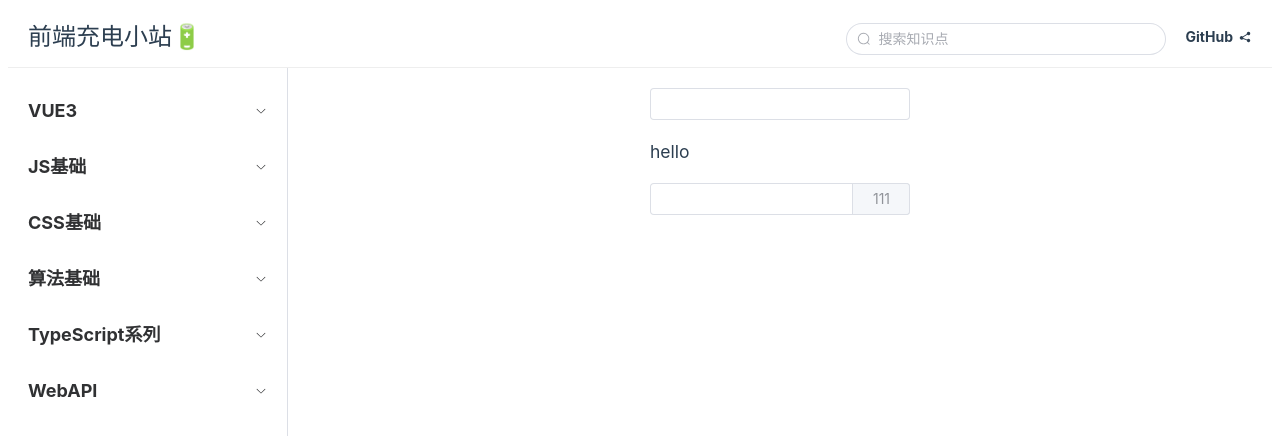
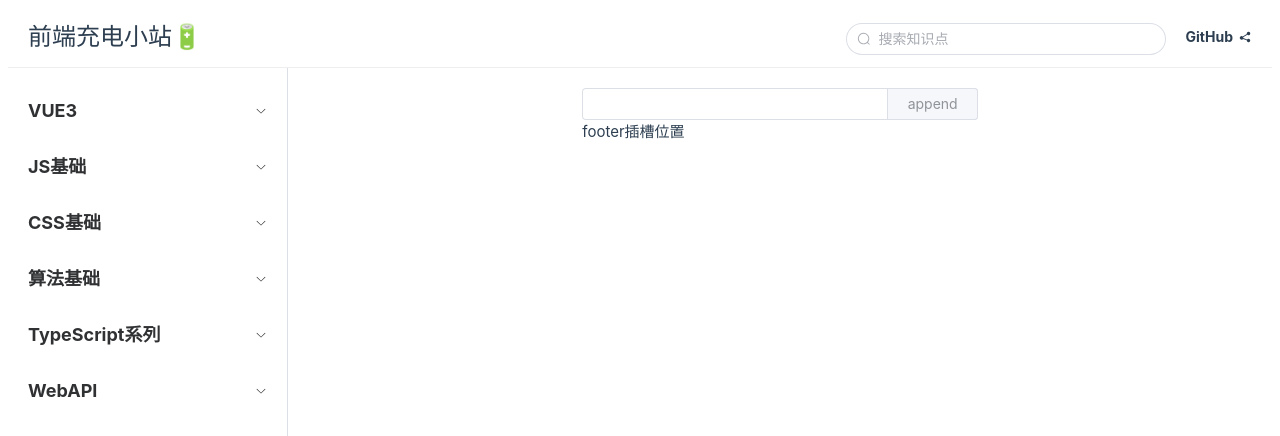
Before and after one commit to SamaSong/MyLittleCloudStation, a Vue app: page /test in a window 1280 px wide. Shown: the top 436 px of the page. Built offline with nearby package versions, Linux system fonts and the light colour scheme.

Commit message:
feat:  学习jsx封装

```diff
--- a/src/common/components/MyInputX.jsx
+++ b/src/common/components/MyInputX.jsx
@@ -5,10 +5,13 @@ export default defineComponent(
   (props, ctx) => {
     const vm = getCurrentInstance()
 
+    // 定义的 expose 被传给 ElInput 的 ref，相当于一个 ref 回调。Element Plus 的 ElInput 在渲染后会把自身实例传给这个回调，函数内部再把该实例写入vm.exposed。
+    // 这样父组件如果对 <MyInputX ref="xxx" /> 取引用，就能直接拿到 ElInput 的公开方法/属性（focus、blur 等），因为 vm.exposed 会成为外部能访问到的对外暴露对象。
     const expose = (v) => {
       vm.exposed = v
     }
 
+    // ElInput 支持插槽渲染方法
     const slotsRender = () => {
       return (
         { ...ctx.slots }
@@ -17,22 +20,25 @@ export default defineComponent(
 
     return () => (
       <div>
-        <h1>{ props.aaa }</h1>
-        <ElInput { ...ctx.attrs } ref={expose}>
-          {
-            slotsRender()
-          }
+        <ElInput { ...ctx.attrs } ref={ expose }>
+          {/*渲染插槽*/}
+          { slotsRender() }
         </ElInput>
+        {/*自定义插槽渲染*/}
+        {
+          ctx.slots.footer ? (
+            <div>
+              { ctx.slots.footer() }
+            </div>
+          ) : (<span>footer插槽位置</span>)
+        }
       </div>
     )
   },
   {
     inheritAttrs: false,
     props: {
-      aaa: {
-        type: String,
-        default: '',
-      }
+
     }
   }
 )
--- a/src/components/forTest/index.vue
+++ b/src/components/forTest/index.vue
@@ -1,16 +1,19 @@
 <template>
   <div class="content-container">
-    <MyInput ref="InputRef" v-model="modelValue"></MyInput>
-    <MyInputX aaa="hello">
-      <template #append>111</template>
+<!--    <MyInput ref="InputRef" v-model="modelValue"></MyInput>-->
+    <MyInputX v-model="modelValue">
+      <template #append>append</template>
     </MyInputX>
   </div>
 </template>
 
 <script setup>
-
+import { ref } from "vue";
+// 引入组件
 import MyInput from "@/common/components/MyInput.vue";
 import MyInputX from "@/common/components/MyInputX.jsx";
+
+const modelValue = ref('')
 </script>
 
 <style scoped lang="scss">
```
Also changed, not shown: src/common/tools/debounce.js (+8 -1 lines).
